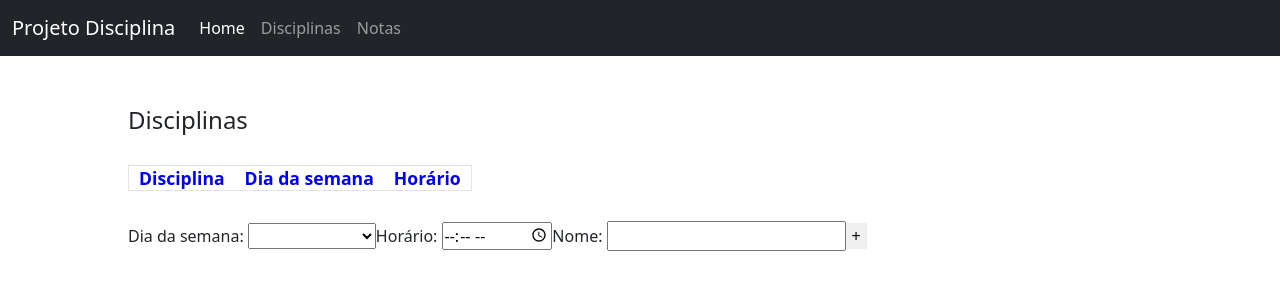
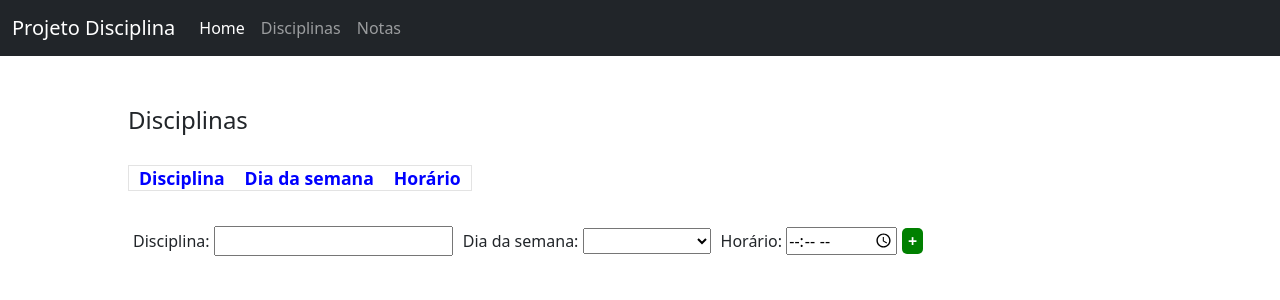
Before and after one commit to isabeela/projeto-disciplina, an Angular app: page /disciplina in a window 1280 px wide. Shown: the top 300 px of the page. Built offline with nearby package versions, Linux system fonts and the light colour scheme.

Commit message:
2 files modified

```diff
--- a/src/app/disciplina/disciplina.component.css
+++ b/src/app/disciplina/disciplina.component.css
@@ -45,4 +45,12 @@ td {
 
 .add {
   border: none;
+  border-radius: 5px;
+  background-color: green;
+  color: #fff;
+  font-weight: bolder;
 }
+
+label {
+  margin: 5px;
+}
--- a/src/app/disciplina/disciplina.component.html
+++ b/src/app/disciplina/disciplina.component.html
@@ -16,6 +16,12 @@
     </tr>
   </table>
   <div class="form">
+
+    <label>
+    Disciplina:
+    <input type="text" [(ngModel)]="inputName" required>
+  </label>
+
     <label>
     Dia da semana:
 
@@ -34,10 +40,7 @@
     Horário:
     <input type="time" [(ngModel)]="inputTime" required>
   </label>
-    <label>
-    Nome:
-    <input type="text" [(ngModel)]="inputName" required>
-  </label>
+
     <input type="submit" value="+"  class="add" (click)="handleClick()">
   </div>
 </section>
```
